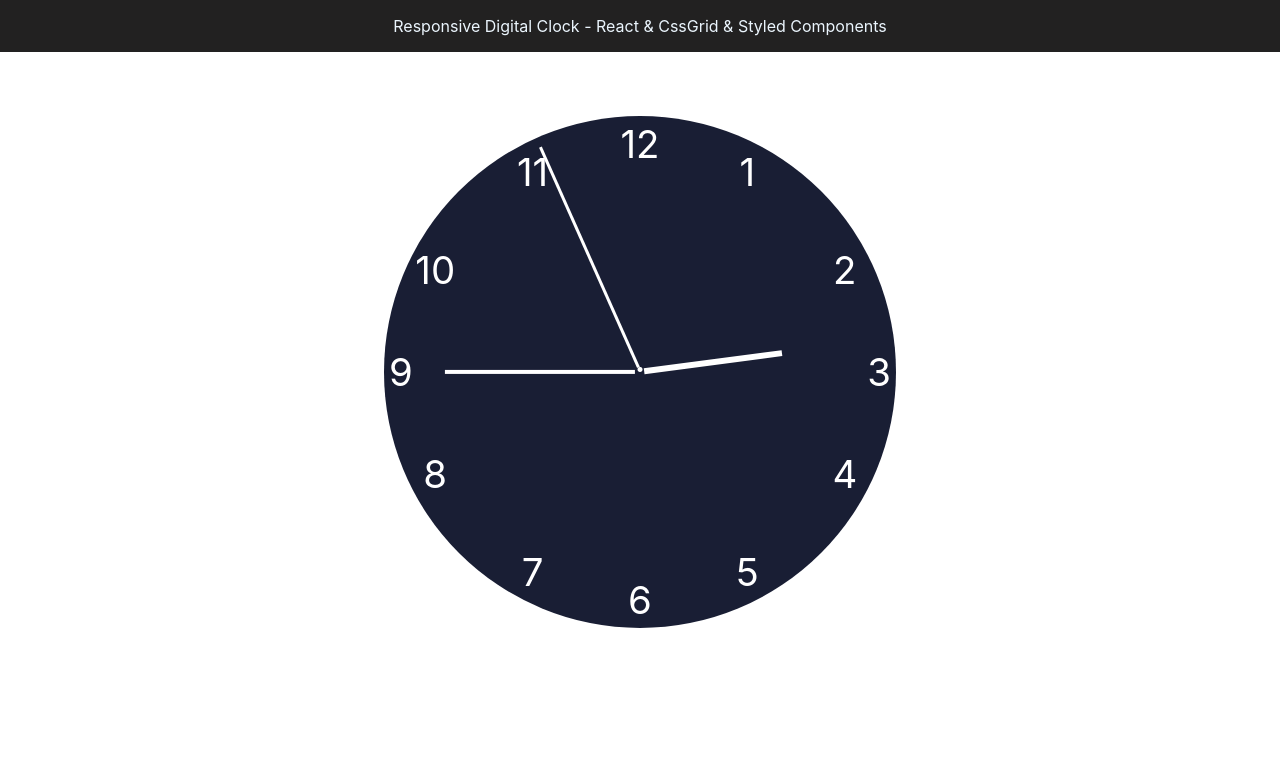
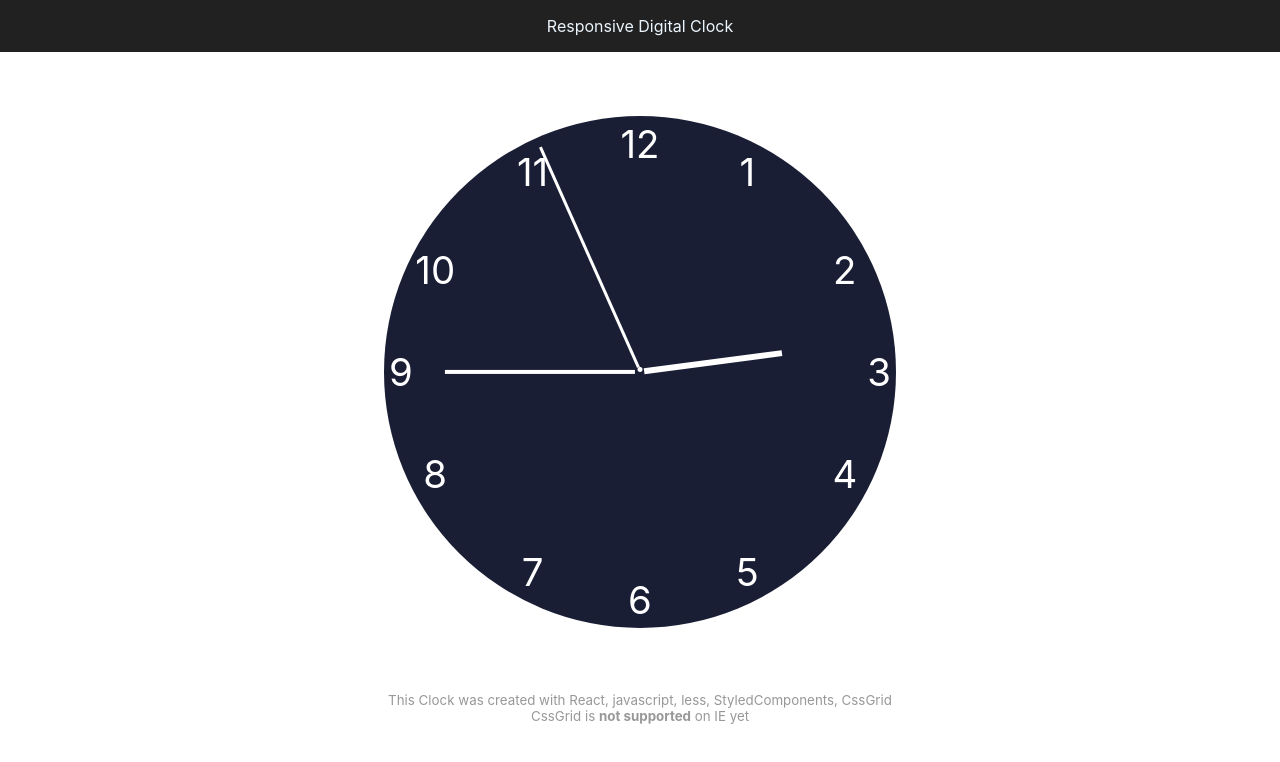
Before and after one commit to JesusMuller/digital-clock, a React app: page / in a window 1280 px wide. Shown: the top 762 px of the page. Built offline with nearby package versions, Linux system fonts and the light colour scheme.

Commit message:
Adding a disclaimer to my clock

```diff
--- a/src/App.js
+++ b/src/App.js
@@ -2,11 +2,13 @@ import React, { Fragment } from 'react';
 import './App.less'
 import Header from './components/header';
 import ClockSection from './components/clock-section';
+import Footer from './components/footer';
 
 const App = () => (
   <Fragment>
     <Header />
     <ClockSection />
+    <Footer />
   </Fragment>
 );
 
--- /dev/null
+++ b/src/components/footer/Footer.jsx
@@ -0,0 +1,11 @@
+import React from 'react';
+import './Footer.less';
+
+const Footer = () => (
+    <footer>
+        <small>This Clock was created with React, javascript, less, StyledComponents, CssGrid</small>
+        <small>CssGrid is <strong>not supported</strong> on IE yet</small>
+    </footer>
+);
+
+export default Footer;
--- /dev/null
+++ b/src/components/footer/Footer.less
@@ -0,0 +1,6 @@
+footer {
+    display: grid;
+    color: #999898;
+    justify-items: center;
+    grid-template-rows: 1fr 1fr;
+}
--- /dev/null
+++ b/src/components/footer/index.js
@@ -0,0 +1 @@
+export { default } from './Footer.jsx';
--- a/src/components/header/header.jsx
+++ b/src/components/header/header.jsx
@@ -2,7 +2,7 @@ import React from 'react';
 import './header.less';
 
 const Header = () => (
-    <header>Responsive Digital Clock - React & CssGrid & Styled Components</header>
+    <header>Responsive Digital Clock</header>
 );
 
 export default Header;
```
